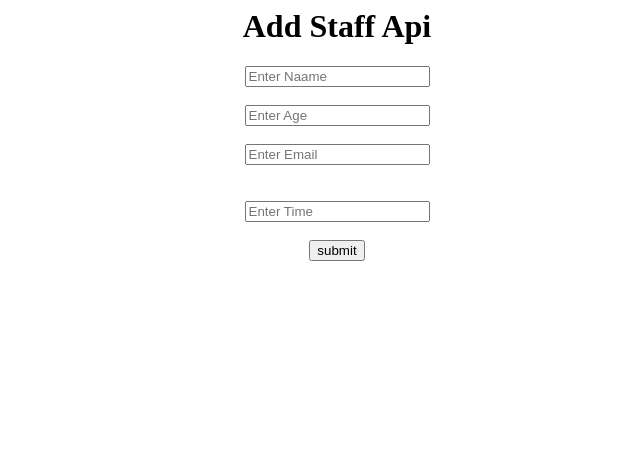
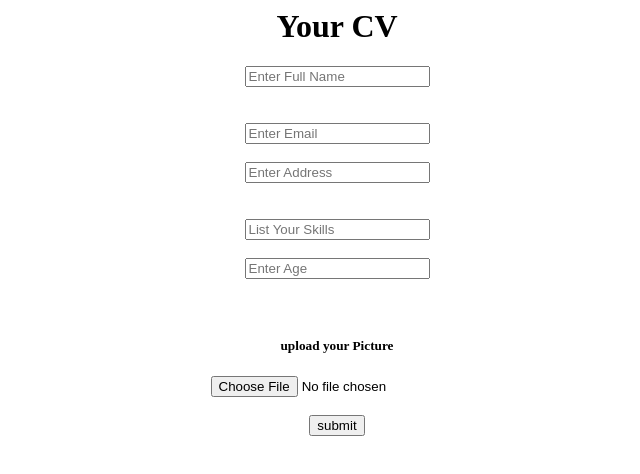
Before and after one commit to mackings/simplebackend, a plain HTML site: page index.html in a window 1280 px wide. Shown: the whole page, without its empty margins (303-943 px from the left). Drawn offline with Linux system fonts and the light colour scheme.

Commit message:
Updated to hng

```diff
--- a/index.html
+++ b/index.html
@@ -1,24 +1,30 @@
 <center>
 
-    <h1> Add Staff Api</h1>
+    <h1> Your CV</h1>
 
 
     <form action="inputs" method="POST">
         <div id=" formas">
-<input type="text" name="text" id="text" placeholder="Enter Naame"required>
+<input type="text" name="text" id="text" placeholder="Enter Full Name"required>
+<br>
+<br>
+<br>
+<input type="email" name="email" id="email" placeholder="Enter Email"required>
+<br>
+<br>
+<input type="text" name="text" id="text" placeholder="Enter Address"required>
+<br>
+<br>
+<br>
+<input type="text" name="text" id="text" placeholder="List Your Skills"required>
 <br>
 <br>
 <input type="number" name="number" id="number" placeholder="Enter Age"required>
 <br>
 <br>
-
-<input type="email" name="email" id="email" placeholder="Enter Email"required>
 <br>
-<br>
-<input type="image" src="" alt="" placeholder="Enter Picture" required>
-<br>
-<br>
-<input type="datetime" name="datetime" id="datetime" placeholder="Enter Time">
+<h5>upload your Picture</h5>
+<input type="file" name=" Upload CV" id=" File" required>
 <br>
 <br>
 <button type="submit"> submit</button>
```
Also changed, not shown: 1 other file.
